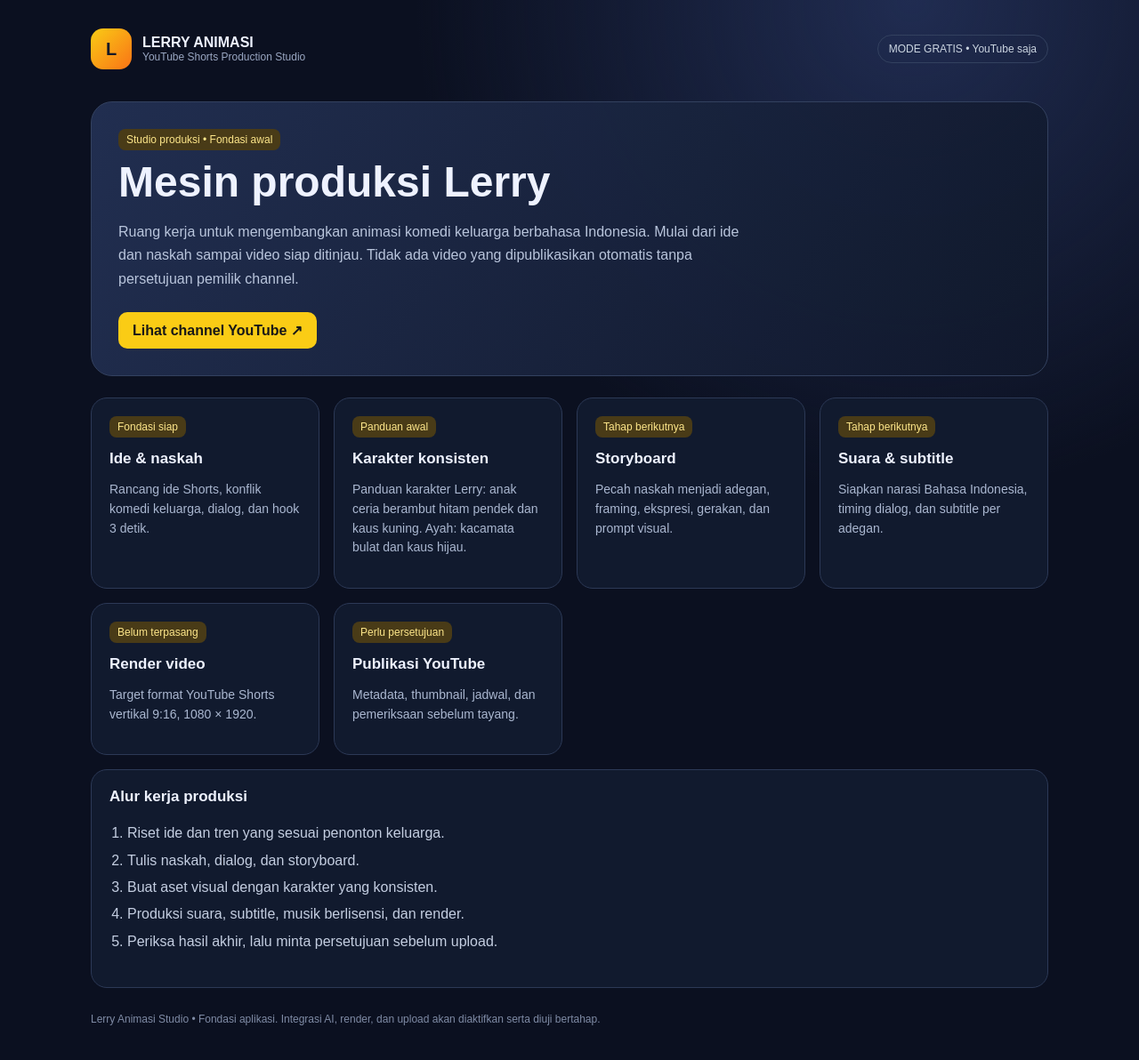
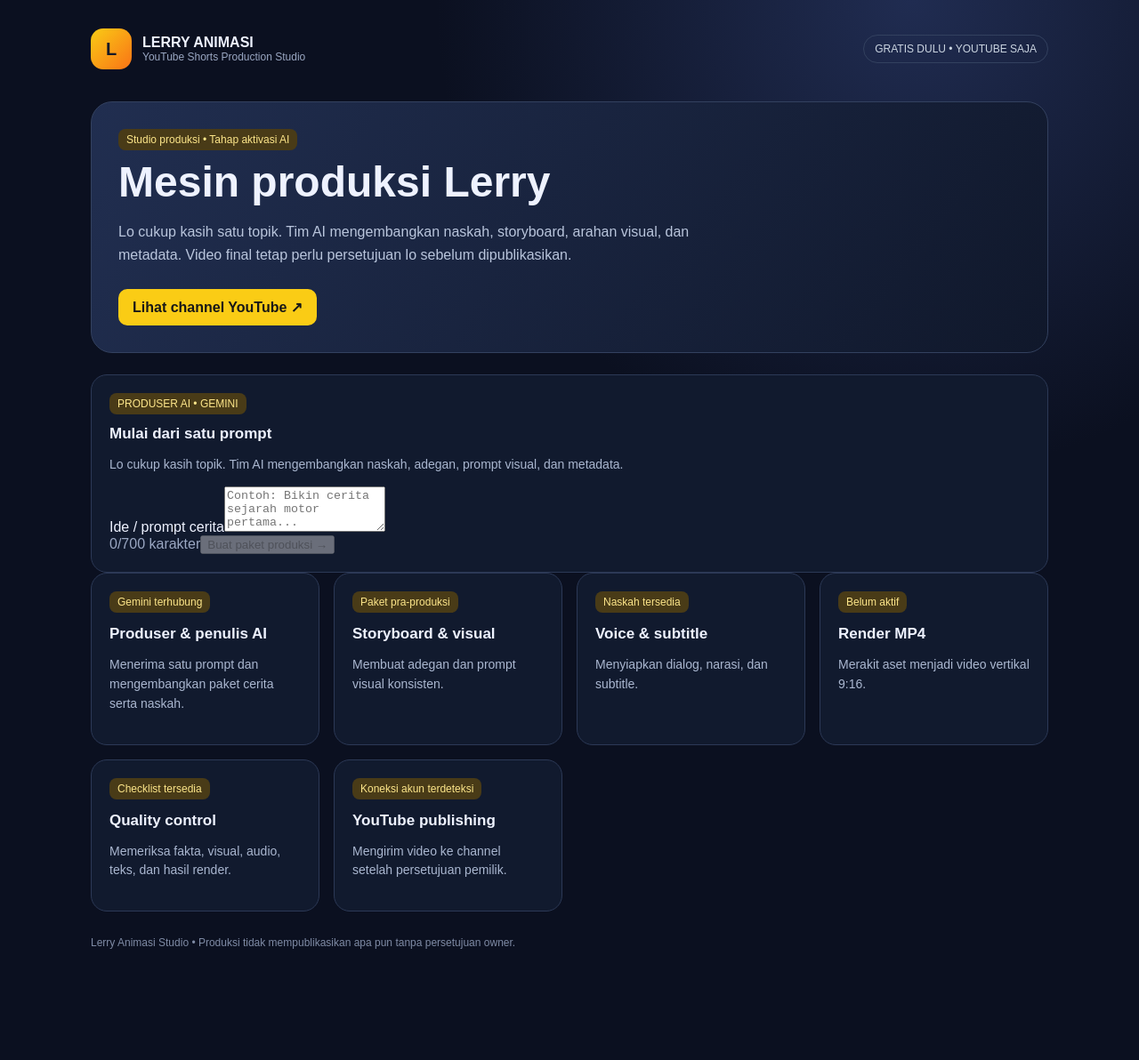
Before and after one commit to afraocta83-hash/-youtube-ai-factory, a Next.js app: page / in a window 1280 px wide. Shown: the top 1192 px of the page at 89% size. After the commit the page ends 1131 px from the top, so only its background shows below. Built offline with nearby package versions, Linux system fonts and the light colour scheme.

Commit message:
feat: connect production dashboard to AI studio

```diff
--- a/app/page.tsx
+++ b/app/page.tsx
@@ -1,41 +1,19 @@
+import Studio from "./studio";
+
 const modules = [
-  { title: "Ide & naskah", detail: "Rancang ide Shorts, konflik komedi keluarga, dialog, dan hook 3 detik.", status: "Fondasi siap" },
-  { title: "Karakter konsisten", detail: "Panduan karakter Lerry: anak ceria berambut hitam pendek dan kaus kuning. Ayah: kacamata bulat dan kaus hijau.", status: "Panduan awal" },
-  { title: "Storyboard", detail: "Pecah naskah menjadi adegan, framing, ekspresi, gerakan, dan prompt visual.", status: "Tahap berikutnya" },
-  { title: "Suara & subtitle", detail: "Siapkan narasi Bahasa Indonesia, timing dialog, dan subtitle per adegan.", status: "Tahap berikutnya" },
-  { title: "Render video", detail: "Target format YouTube Shorts vertikal 9:16, 1080 × 1920.", status: "Belum terpasang" },
-  { title: "Publikasi YouTube", detail: "Metadata, thumbnail, jadwal, dan pemeriksaan sebelum tayang.", status: "Perlu persetujuan" },
+ {title:"Produser & penulis AI",detail:"Menerima satu prompt dan mengembangkan paket cerita serta naskah.",status:"Gemini terhubung"},
+ {title:"Storyboard & visual",detail:"Membuat adegan dan prompt visual konsisten.",status:"Paket pra-produksi"},
+ {title:"Voice & subtitle",detail:"Menyiapkan dialog, narasi, dan subtitle.",status:"Naskah tersedia"},
+ {title:"Render MP4",detail:"Merakit aset menjadi video vertikal 9:16.",status:"Belum aktif"},
+ {title:"Quality control",detail:"Memeriksa fakta, visual, audio, teks, dan hasil render.",status:"Checklist tersedia"},
+ {title:"YouTube publishing",detail:"Mengirim video ke channel setelah persetujuan pemilik.",status:"Koneksi akun terdeteksi"}
 ];
-
-export default function Home() {
-  return <main className="shell">
-    <header className="top">
-      <div className="brand"><div className="logo">L</div><div><strong>LERRY ANIMASI</strong><div className="muted" style={{fontSize:12}}>YouTube Shorts Production Studio</div></div></div>
-      <span className="pill">MODE GRATIS • YouTube saja</span>
-    </header>
-    <section className="hero">
-      <span className="status">Studio produksi • Fondasi awal</span>
-      <h1>Mesin produksi Lerry</h1>
-      <p>Ruang kerja untuk mengembangkan animasi komedi keluarga berbahasa Indonesia. Mulai dari ide dan naskah sampai video siap ditinjau. Tidak ada video yang dipublikasikan otomatis tanpa persetujuan pemilik channel.</p>
-      <a className="cta" href="https://www.youtube.com/@lerry_animasi" target="_blank" rel="noreferrer">Lihat channel YouTube ↗</a>
-    </section>
-    <section className="grid">
-      {modules.map((item) => <article className="card" key={item.title}>
-        <span className="status">{item.status}</span>
-        <h2 style={{marginTop:14}}>{item.title}</h2>
-        <p>{item.detail}</p>
-      </article>)}
-    </section>
-    <section className="card" style={{marginTop:16}}>
-      <h2>Alur kerja produksi</h2>
-      <ol className="steps">
-        <li>Riset ide dan tren yang sesuai penonton keluarga.</li>
-        <li>Tulis naskah, dialog, dan storyboard.</li>
-        <li>Buat aset visual dengan karakter yang konsisten.</li>
-        <li>Produksi suara, subtitle, musik berlisensi, dan render.</li>
-        <li>Periksa hasil akhir, lalu minta persetujuan sebelum upload.</li>
-      </ol>
-    </section>
-    <footer className="footer">Lerry Animasi Studio • Fondasi aplikasi. Integrasi AI, render, dan upload akan diaktifkan serta diuji bertahap.</footer>
-  </main>;
+export default function Home(){
+ return <main className="shell">
+  <header className="top"><div className="brand"><div className="logo">L</div><div><strong>LERRY ANIMASI</strong><div className="muted" style={{fontSize:12}}>YouTube Shorts Production Studio</div></div></div><span className="pill">GRATIS DULU • YOUTUBE SAJA</span></header>
+  <section className="hero"><span className="status">Studio produksi • Tahap aktivasi AI</span><h1>Mesin produksi Lerry</h1><p>Lo cukup kasih satu topik. Tim AI mengembangkan naskah, storyboard, arahan visual, dan metadata. Video final tetap perlu persetujuan lo sebelum dipublikasikan.</p><a className="cta" href="https://www.youtube.com/@lerry_animasi" target="_blank" rel="noreferrer">Lihat channel YouTube ↗</a></section>
+  <Studio/>
+  <section className="grid">{modules.map(item=><article className="card" key={item.title}><span className="status">{item.status}</span><h2 style={{marginTop:14}}>{item.title}</h2><p>{item.detail}</p></article>)}</section>
+  <footer className="footer">Lerry Animasi Studio • Produksi tidak mempublikasikan apa pun tanpa persetujuan owner.</footer>
+ </main>;
 }
```
